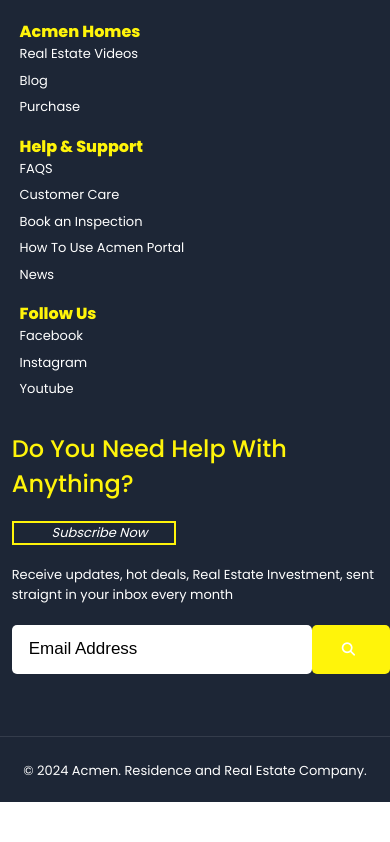
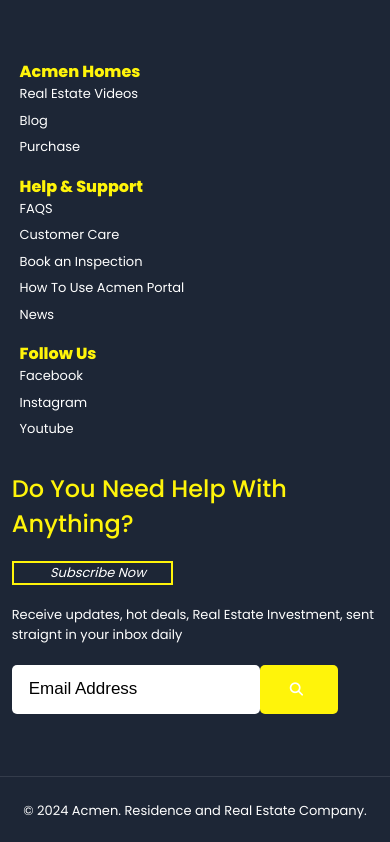
Before and after one commit to hiWisdom/acmen, a React (Create React App) app: page /contact in a window 390 px wide. Shown: the part 1613-2455 px from the top of the page. Before the commit the page ends 2415 px from the top, so only its background shows below. Built offline with nearby package versions, Linux system fonts and the light colour scheme.

Commit message:
website update

```diff
--- a/src/components/common/footer/Footer.jsx
+++ b/src/components/common/footer/Footer.jsx
@@ -38,6 +38,9 @@ const Footer = () => {
               <br/>
               <br/>
               Phone: +234 806 475 4537
+              <br/>
+              <br/>
+              Email: info@acmenhomes.ng
             </p>
 
             <br/>
@@ -69,7 +72,7 @@ const Footer = () => {
 
           <h2>Do You Need Help With Anything?</h2>
           <p className="subscibenow-animate">Subscribe Now</p>
-          <p>Receive updates, hot deals, Real Estate Investment, sent straignt in your inbox every month</p>
+          <p>Receive updates, hot deals, Real Estate Investment, sent straignt in your inbox daily</p>
 
           <div className='input flex'>
             <input type='text' placeholder='Email Address' />
--- a/src/components/common/footer/footer.css
+++ b/src/components/common/footer/footer.css
@@ -167,9 +167,15 @@ footer ul li {
   }
 
   .subscribe-container {
-    width: 100%;
+    border: 2px solid none;
+    width: 96%;
     padding: 1.5%;
     margin: 1.5%;
   }
 
+  .input {
+    border: 2px solid none;
+    width: 90%;
+  }
+
 }
```
